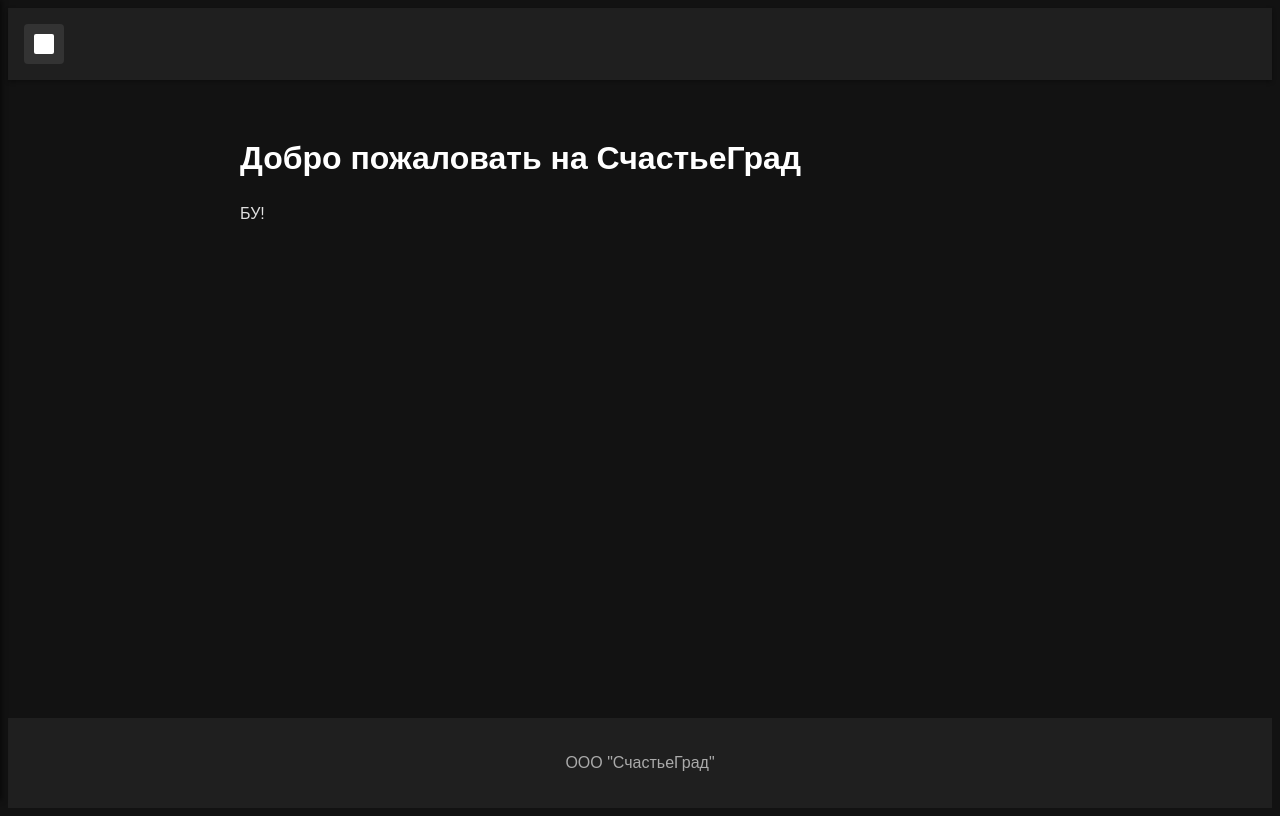
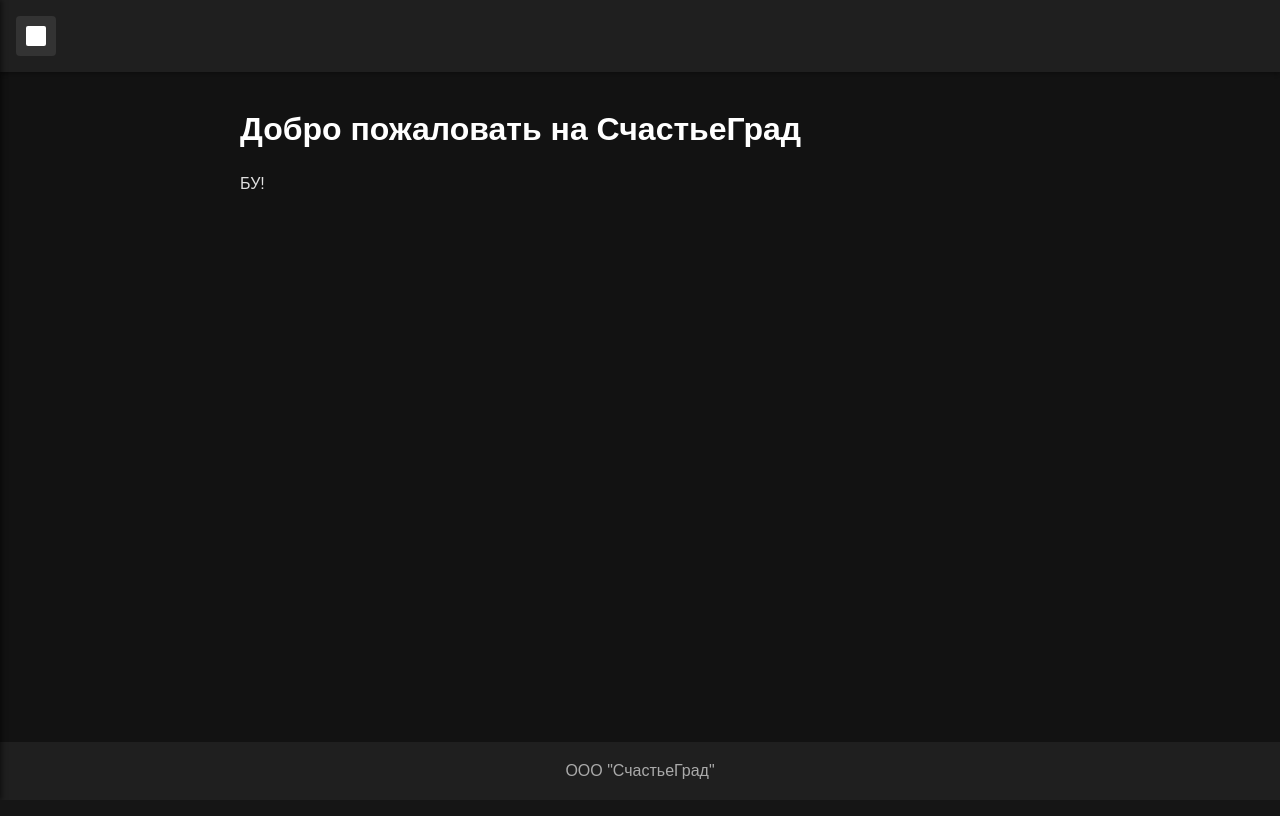
Before and after one commit to ISchaste/SProject, a FastAPI app: page / in a window 1280 px wide. After the commit the page ends 779 px from the top, so only its background shows below. Run offline with FastAPI, Linux system fonts and the light colour scheme.

Commit message:
CSS проверен

````diff
--- a/static/styles.css
+++ b/static/styles.css
@@ -1,6 +1,3 @@
-# Полный файл styles.css
-
-```css
 * {
     box-sizing: border-box;
     margin: 0;
@@ -265,4 +262,3 @@
         left: -70%;
     }
 }
-```
````
